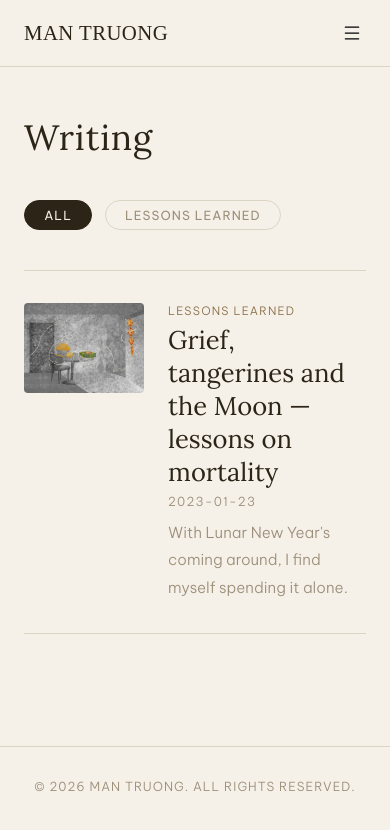
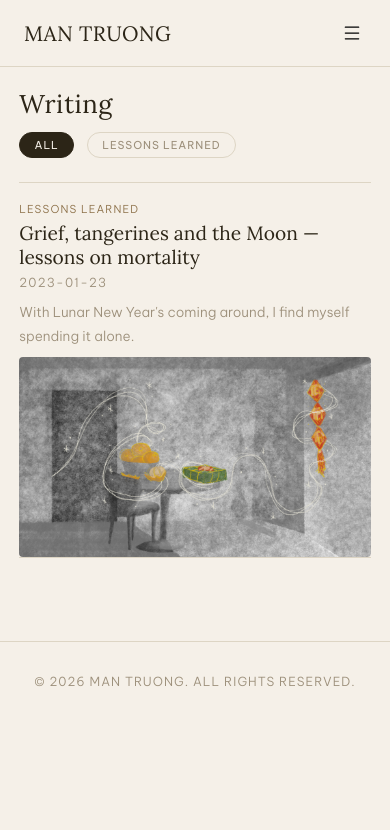
Before and after one commit to mantruon/mantruon-website, a React (Vite) app: page /writing in a window 390 px wide. Shown: the top 830 px of the page. Built offline with nearby package versions, Linux system fonts and the light colour scheme.

Commit message:
added changes to spacing on mobile and changed website title

```diff
--- a/index.html
+++ b/index.html
@@ -4,7 +4,7 @@
     <meta charset="UTF-8" />
     <link rel="icon" type="image/svg+xml" href="/favicon.svg" />
     <meta name="viewport" content="width=device-width, initial-scale=1.0" />
-    <title>mantruon-website</title>
+    <title>Man's Website</title>
   </head>
   <body>
     <div id="root"></div>
--- a/src/index.css
+++ b/src/index.css
@@ -18,12 +18,11 @@
 body {
     background-color: var(--bg);
     color: var(--text);
-    font-family: 'Jost', sans-serif;
+    font-family: 'Be Vietnam Pro', sans-serif;
     font-weight: 300;
     min-height: 100vh;
 }
 
-/* for writing-images */
 img {
     max-width: 100%;
     height: auto;
@@ -39,7 +38,7 @@ nav {
 }
 
 nav .logo {
-    font-family: 'Cormorant Garamond', serif;
+    font-family: 'Lora', serif;
     font-size: 1.3rem;
     font-weight: 400;
     color: var(--text);
@@ -81,16 +80,8 @@ main {
     padding: 5rem 2rem;
 }
 
-body {
-    background-color: var(--bg);
-    color: var(--text);
-    font-family: 'Be Vietnam Pro', sans-serif; /* updated */
-    font-weight: 300;
-    min-height: 100vh;
-}
-
 h1 {
-    font-family: 'Lora', serif; /* updated */
+    font-family: 'Lora', serif;
     font-size: 2.8rem;
     font-weight: 300;
     letter-spacing: 0.02em;
@@ -99,7 +90,7 @@ h1 {
 }
 
 h2 {
-    font-family: 'Lora', serif; /* updated */
+    font-family: 'Lora', serif;
     font-size: 1.6rem;
     font-weight: 400;
     margin-bottom: 0.4rem;
@@ -124,27 +115,52 @@ footer {
 }
 
 .hero {
-    text-align: center;
     padding: 4rem 2rem 5rem;
 }
 
 .hero h1 {
     font-size: 3.5rem;
     margin-bottom: 1.2rem;
+    text-align: left;
+}
+
+.hero-content {
+    display: flex;
+    align-items: center;
+    gap: 3rem;
+}
+
+.profile-photo {
+    width: 300px;
+    height: 300px;
+    border-radius: 50%;
+    object-fit: cover;
+    flex-shrink: 0;
+    border: 3px solid var(--border);
+}
+
+.hero-text {
+    flex: 1;
+}
+
+.hero-text h1 {
+    text-align: left;
+    margin-bottom: 1rem;
 }
 
 .tagline {
     font-size: 1.05rem;
     color: var(--text-muted);
     max-width: 580px;
-    margin: 0 auto 2.5rem;
+    margin: 0 0 2rem 0;
     line-height: 1.8;
+    text-align: left;
 }
 
 .hero-buttons {
     display: flex;
     gap: 1rem;
-    justify-content: center;
+    justify-content: flex-start;
     flex-wrap: wrap;
 }
 
@@ -180,66 +196,6 @@ footer {
 .btn-secondary:hover {
     border-color: var(--accent);
     color: var(--accent);
-}
-
-/* Profile Pic */
-
-.hero {
-    padding: 4rem 2rem 5rem;
-}
-
-.hero-content {
-    display: flex;
-    align-items: center;
-    gap: 3rem;
-}
-
-.profile-photo {
-    width: 300px;
-    height: 300px;
-    border-radius: 50%;
-    object-fit: cover;
-    flex-shrink: 0;
-    border: 3px solid var(--border);
-}
-
-.hero-text {
-    flex: 1;
-}
-
-.hero-text h1 {
-    text-align: left;
-    margin-bottom: 1rem;
-}
-
-.tagline {
-    text-align: left;
-    margin: 0 0 2rem 0;
-}
-
-.hero-buttons {
-    justify-content: flex-start;
-}
-
-/* Stack profile pic on mobile */
-@media (max-width: 600px) {
-    .hero-content {
-        flex-direction: column;
-        align-items: center;
-        text-align: center;
-    }
-
-    .hero-text h1 {
-        text-align: center;
-    }
-
-    .tagline {
-        text-align: center;
-    }
-
-    .hero-buttons {
-        justify-content: center;
-    }
 }
 
 /* Cards */
@@ -301,27 +257,6 @@ footer {
     margin-top: 0.5rem;
 }
 
-/* Responsive cards */
-@media (max-width: 768px) {
-    .cards {
-        grid-template-columns: 1fr;
-    }
-
-    .hero h1 {
-        font-size: 2.5rem;
-    }
-}
-
-@media (max-width: 480px) {
-    .hero h1 {
-        font-size: 2rem;
-    }
-
-    .hero {
-        padding: 2rem 1rem 3rem;
-    }
-}
-
 /* Writing page */
 .essay-list {
     display: flex;
@@ -335,6 +270,9 @@ footer {
     padding: 2rem 0;
     cursor: pointer;
     transition: all 0.2s ease;
+    display: flex;
+    gap: 1.5rem;
+    align-items: flex-start;
 }
 
 .essay-card:last-child {
@@ -358,6 +296,27 @@ footer {
     color: var(--text-muted);
     font-size: 0.95rem;
     margin-top: 0.5rem;
+}
+
+.essay-card-image {
+    width: 120px;
+    height: 90px;
+    object-fit: cover;
+    border-radius: 4px;
+    flex-shrink: 0;
+}
+
+.essay-card-text {
+    flex: 1;
+}
+
+.essay-category {
+    font-size: 0.72rem;
+    letter-spacing: 0.1em;
+    text-transform: uppercase;
+    color: var(--accent);
+    margin-bottom: 0.3rem;
+    display: block;
 }
 
 /* Essay detail */
@@ -390,12 +349,36 @@ footer {
     margin-bottom: 3rem;
     letter-spacing: 0.1em;
     text-transform: uppercase;
-    font-family: 'Jost', sans-serif;
+    font-family: 'Be Vietnam Pro', sans-serif;
     transition: color 0.2s ease;
 }
 
 .back-button:hover {
     color: var(--accent);
+}
+
+/* Essay hero image */
+.essay-hero-image {
+    width: 100%;
+    max-height: 400px;
+    object-fit: cover;
+    border-radius: 6px;
+    margin-bottom: 0;
+    display: block;
+}
+
+/* Image captions */
+.essay-figure {
+    margin: 1.5rem 0 2rem;
+}
+
+.essay-caption {
+    font-size: 0.78rem;
+    color: var(--text-muted);
+    text-align: left;
+    margin-top: 0.15rem;
+    font-style: italic;
+    letter-spacing: 0.02em;
 }
 
 /* Category filters */
@@ -431,58 +414,6 @@ footer {
     color: var(--bg);
 }
 
-/* Essay card with image */
-.essay-card {
-    display: flex;
-    gap: 1.5rem;
-    align-items: flex-start;
-}
-
-.essay-card-image {
-    width: 120px;
-    height: 90px;
-    object-fit: cover;
-    border-radius: 4px;
-    flex-shrink: 0;
-}
-
-.essay-card-text {
-    flex: 1;
-}
-
-.essay-category {
-    font-size: 0.72rem;
-    letter-spacing: 0.1em;
-    text-transform: uppercase;
-    color: var(--accent);
-    margin-bottom: 0.3rem;
-    display: block;
-}
-
-/* Essay hero image */
-.essay-hero-image {
-    width: 100%;
-    max-height: 400px;
-    object-fit: cover;
-    border-radius: 6px;
-    margin-bottom: 0;
-    display: block;
-}
-
-/* Image Captions */
-.essay-figure {
-    margin: 1.5rem 0 2rem;
-}
-
-.essay-caption {
-    font-size: 0.78rem;
-    color: var(--text-muted);
-    text-align: left;
-    margin-top: 0.5rem;
-    font-style: italic;
-    letter-spacing: 0.02em;
-}
-
 /* Projects page */
 .project-list {
     display: flex;
@@ -494,10 +425,20 @@ footer {
 .project-card {
     border-top: 1px solid var(--border);
     padding: 2rem 0;
+    color: var(--text);
+    text-decoration: none;
 }
 
 .project-card:last-child {
     border-bottom: 1px solid var(--border);
+}
+
+.project-card:visited {
+    color: var(--text);
+}
+
+.project-card:hover h2 {
+    color: var(--accent);
 }
 
 .project-card p {
@@ -533,7 +474,6 @@ footer {
     border-color: var(--accent);
 }
 
-/* Project Details */
 .project-description {
     color: var(--text-muted);
     line-height: 1.8;
@@ -563,39 +503,6 @@ footer {
 .project-links a:hover {
     color: var(--accent);
     border-color: var(--accent);
-}
-
-/* For Hyperlink Styling */
-.project-card {
-    color: var(--text);
-    text-decoration: none;
-}
-
-.project-card:visited {
-    color: var(--text);
-}
-
-.project-card:hover h2 {
-    color: var(--accent);
-}
-
-/* Tablet */
-@media (max-width: 768px) {
-    nav {
-        padding: 1.2rem 2rem;
-    }
-
-    nav .links {
-        gap: 1.5rem;
-    }
-
-    main {
-        padding: 3rem 1.5rem;
-    }
-
-    h1 {
-        font-size: 2.2rem;
-    }
 }
 
 /* Hamburger button */
@@ -635,6 +542,9 @@ footer {
 }
 
 .mobile-menu a {
+    display: flex;
+    align-items: center;
+    gap: 0.8rem;
     font-size: 0.8rem;
     letter-spacing: 0.1em;
     text-transform: uppercase;
@@ -645,8 +555,93 @@ footer {
     color: var(--accent);
 }
 
-/* Show hamburger and hide regular links on mobile */
+/* Tablet */
+@media (max-width: 768px) {
+    nav {
+        padding: 1.2rem 2rem;
+    }
+
+    nav .links {
+        gap: 1.5rem;
+    }
+
+    main {
+        padding: 3rem 1.5rem;
+    }
+
+    h1 {
+        font-size: 2.2rem;
+    }
+
+    .cards {
+        grid-template-columns: 1fr;
+    }
+
+    .hero h1 {
+        font-size: 2.5rem;
+    }
+}
+
+/* Mobile */
+@media (max-width: 600px) {
+    .home {
+        padding: 1rem 1.5rem;
+    }
+
+    .cards {
+        margin-top: 1rem;
+    }
+
+    .hero {
+        padding: 1.5rem 1rem 1rem;
+    }
+
+    .hero-content {
+        flex-direction: column;
+        align-items: center;
+        text-align: center;
+        gap: 1rem;
+    }
+
+    .profile-photo {
+        width: 80vw;
+        height: auto;
+        aspect-ratio: 1;
+        flex-shrink: 0;
+    }
+
+    .hero-text h1 {
+        text-align: center;
+        margin-bottom: 0.5rem;
+    }
+
+    .tagline {
+        text-align: center;
+        font-size: 0.9rem;
+        margin: 0 0 1.2rem 0;
+    }
+
+    .hero-buttons {
+        justify-content: center;
+    }
+
+    .btn-primary, .btn-secondary {
+        padding: 0.55rem 1.2rem;
+        font-size: 0.75rem;
+    }
+
+    h1 {
+        font-size: 1.6rem;
+    }
+
+    h2 {
+        font-size: 1.2rem;
+    }
+}
+
+/* Small mobile */
 @media (max-width: 480px) {
+    /* Navbar */
     nav {
         position: relative;
         flex-direction: row;
@@ -666,4 +661,110 @@ footer {
     .mobile-menu {
         display: flex;
     }
+
+    .mobile-menu a {
+        display: flex;
+        align-items: center;
+        gap: 0.8rem;
+    }
+
+    /* Main content */
+    main {
+        padding: 1.2rem 1.2rem;
+    }
+
+    main h1 {
+        font-size: 1.6rem;
+        margin-bottom: 0.8rem;
+        margin-top: 0;
+    }
+
+    /* Category filters */
+    .category-filters {
+        margin-bottom: 1.5rem;
+    }
+
+    .category-btn {
+        font-size: 0.68rem;
+        padding: 0.3rem 0.9rem;
+    }
+
+    /* Essay cards */
+    .essay-card {
+        flex-direction: column;
+        padding: 1.2rem 0 0;
+        gap: 0.5rem;
+    }
+
+    .essay-card-image {
+        width: 100%;
+        height: 200px;
+        order: 2;
+    }
+
+    .essay-card-text {
+        order: 1;
+        padding-bottom: 0;
+        margin-bottom: 0;
+    }
+
+    .essay-card h2 {
+        font-size: 1.2rem;
+    }
+
+    .essay-card .excerpt {
+        font-size: 0.85rem;
+    }
+
+    .essay-category {
+        font-size: 0.68rem;
+    }
+
+    /* Essay detail */
+    .essay-detail {
+        padding-top: 0.4rem;
+    }
+
+    .essay-detail h1 {
+        margin-bottom: 0.3rem;
+        margin-top: 0.5rem;
+    }
+
+    .back-button {
+        font-size: 0.68rem;
+        margin-bottom: 0rem;
+        margin-top: 0.5rem;
+    }
+
+    .essay-detail .date {
+        margin-bottom: 1rem;
+    }
+
+    .essay-hero-image {
+        margin-bottom: 0;
+    }
+
+    .essay-figure {
+        margin: 0.8rem 0 1rem;
+    }
+
+    .essay-caption {
+        margin-top: 0;
+        font-size: 0.7rem;
+    }
+
+    .essay-detail .content p {
+        font-size: 0.9rem;
+        line-height: 1.8;
+        margin-bottom: 1.2rem;
+    }
+
+    /* Hero */
+    .hero {
+        padding: 1.5rem 1rem 2rem;
+    }
+
+    .hero h1 {
+        font-size: 1.8rem;
+    }
 }
--- a/src/webpages/Home.tsx
+++ b/src/webpages/Home.tsx
@@ -32,7 +32,7 @@ export default function Home() {
                 <Link to="/writing" className="card">
                     <div className="card-icon">✏️</div>
                     <h2>Writing</h2>
-                    <p>Essays and reflections on language, technology, and life.</p>
+                    <p>Essays and reflections on where life intersects.</p>
                     <span className="card-link">Read More →</span>
                 </Link>
 
```
